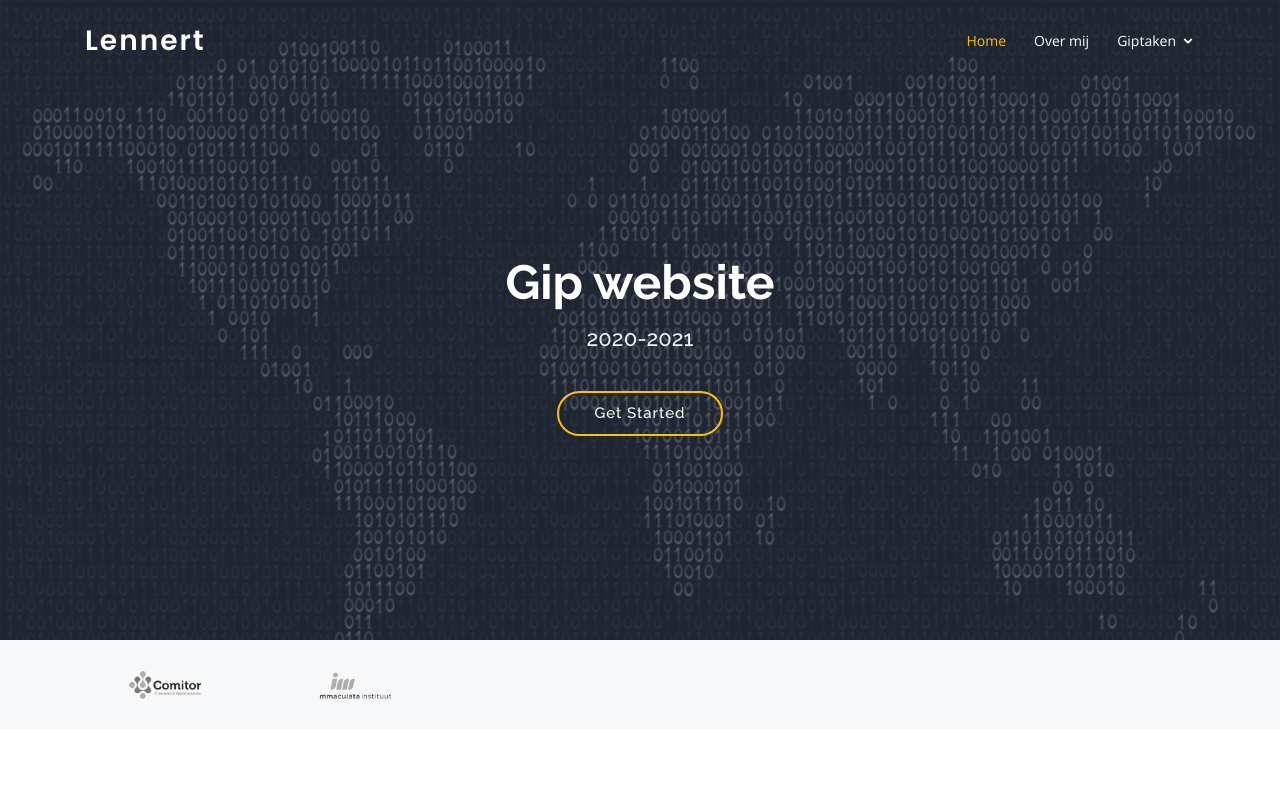
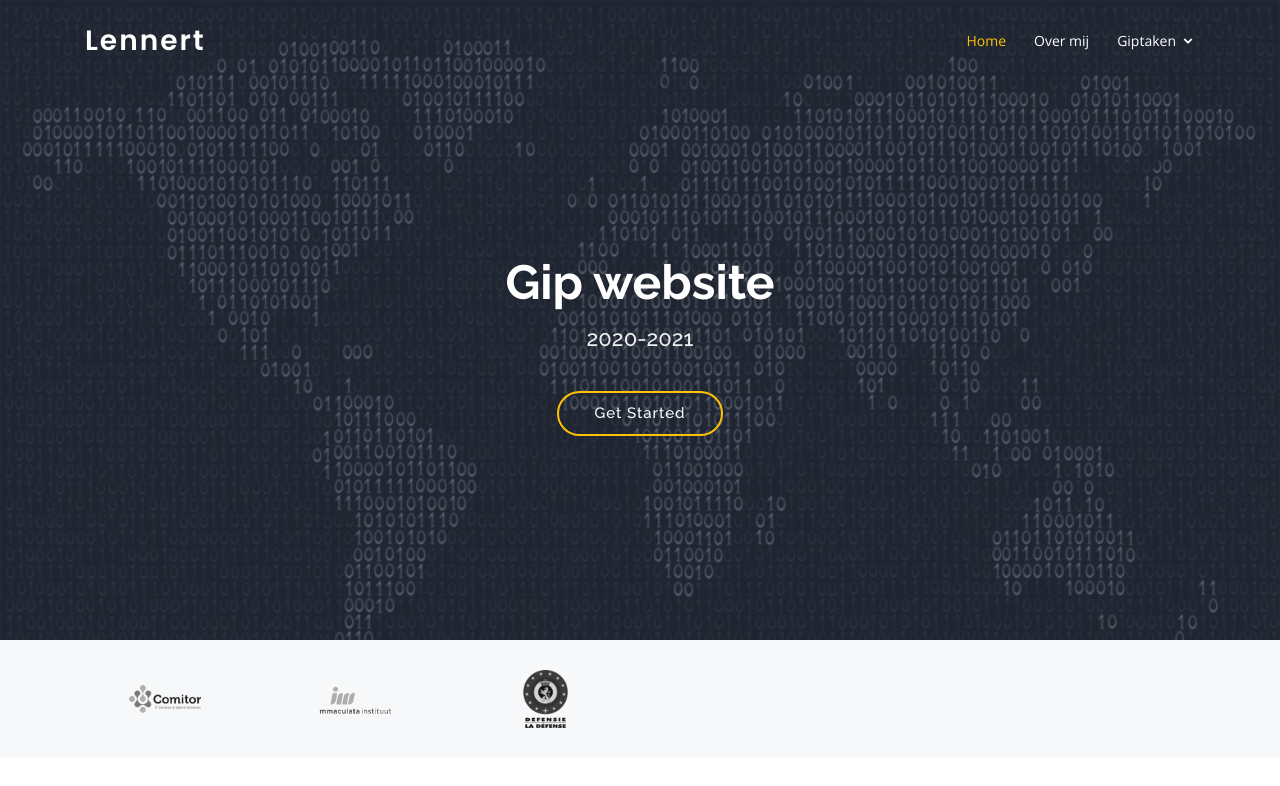
Before and after one commit to LennertL-immalle/GipWebsite, a plain HTML site: page index.html in a window 1280 px wide. Shown: the top 786 px of the page. Drawn offline with nearby package versions, Linux system fonts and the light colour scheme.

Commit message:
defensie

```diff
--- a/index.html
+++ b/index.html
@@ -90,6 +90,10 @@
 
           <div class="col-lg-2 col-md-4 col-6 d-flex align-items-center justify-content-center">
             <a href="https://www.immalle.be/immalle3/index.php/nl-nl/" target="blank"><img src="assets/img/clients/client-2.png" class="img-fluid" alt=""></a>
+          </div>
+
+          <div class="col-lg-2 col-md-4 col-6 d-flex align-items-center justify-content-center">
+            <a href="https://www.mil.be/nl/werken-bij-defensie/vacatures/militair/militair-teamleader-verkenning/#panel-job-offer" target="blank"><img src="assets/img/clients/DEFENSIE-LA_DEFENSE-LogoColor-TextBlack-Print-trans-233x300.png" width="100px" height="auto" class="img-fluid" alt=""></a>
           </div>
 
 
```
